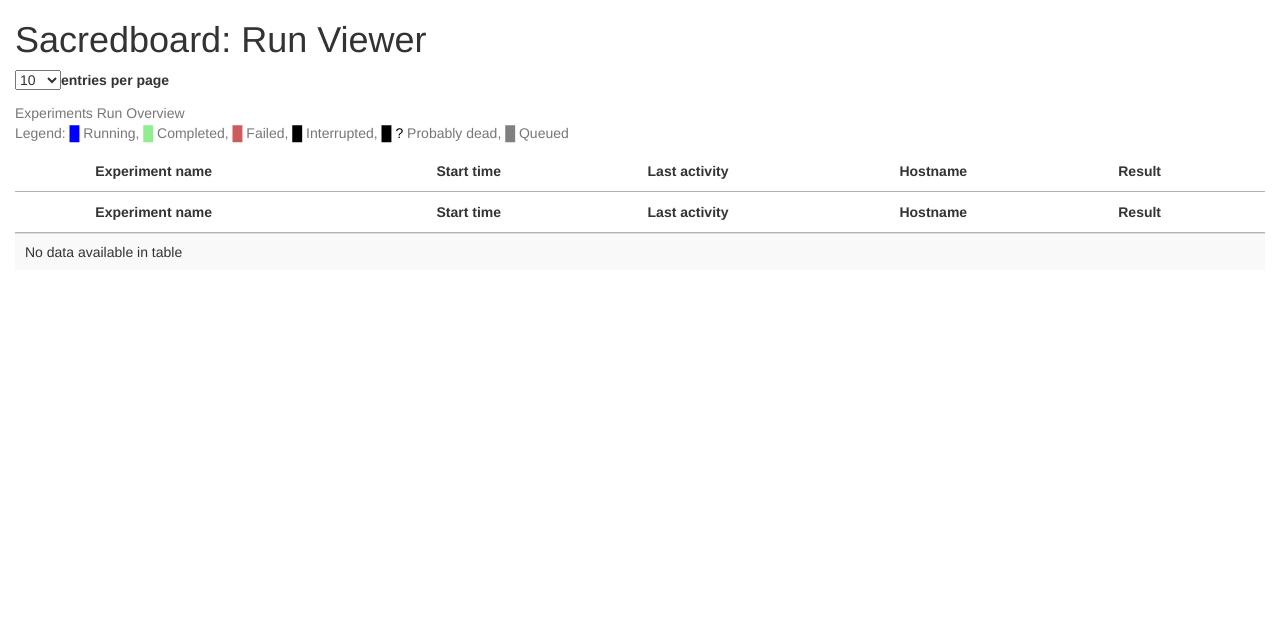
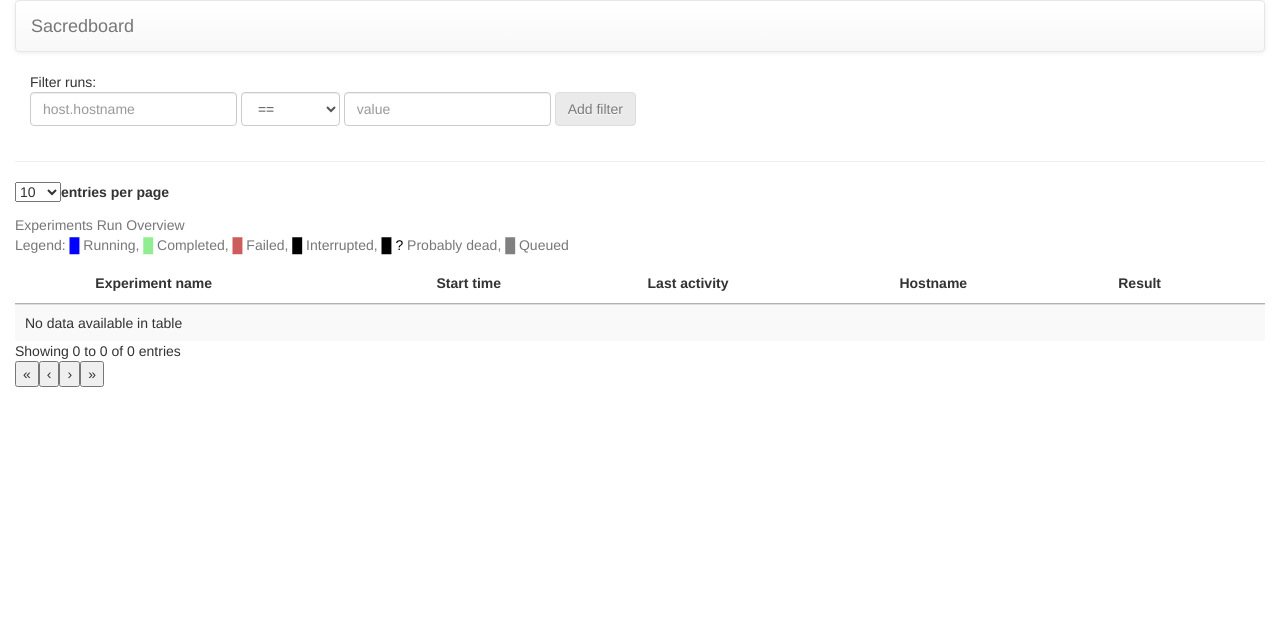
Before and after one commit to chovanecm/sacredboard, a Flask app: page /runs in a window 1280 px wide. Shown: the top 627 px of the page. After the commit the page ends 387 px from the top, so only its background shows below. Run offline with Flask 2, Linux system fonts and the light colour scheme; data that the repository does not hold is empty; parts of the project's set-up code (start-up, migrations or seed data) failed here and were passed over; some libraries are stand-ins or nearby versions.

Commit message:
Create filtering widget
Created a widget that allows specifying key-operator-value conditions.
Uses knockout.js as model–view–viewmodel support

```diff
--- a/sacredboard/static/css/runs.css
+++ b/sacredboard/static/css/runs.css
@@ -57,3 +57,11 @@
 }
 
 /* End-master-detail-view*/
+
+
+/* Query filter */
+.query-filter {
+    display: inline-block;
+    background-color: lightgray;
+    padding: 0.5eM;
+}
--- /dev/null
+++ b/sacredboard/static/js/runs/filters.js
@@ -0,0 +1,25 @@
+/**
+ * Created by Martin on 4. 3. 2017.
+ */
+function QueryFilter(field, operator, value) {
+    this.field = ko.observable(field);
+    this.operator = ko.observable(operator);
+    this.value = ko.observable(value);
+
+    this.clone = function() {
+        return new QueryFilter(this.field(), this.operator(), this.value())
+    }
+}
+
+function QueryFilters() {
+    let self = this;
+    this.filters = ko.observableArray([]);
+    this.operators = ['==', '!=', '<', '<=', '>', '>=', 'contains'];
+
+    self.addFilter = function (filter) {
+        self.filters.push(filter);
+    }
+    self.removeFilter = function () {
+        self.filters.remove(this);
+    }
+}
--- a/sacredboard/templates/runs.html
+++ b/sacredboard/templates/runs.html
@@ -8,8 +8,7 @@
 
     <!-- jQuery -->
     <script
-            src="https://code.jquery.com/jquery-3.1.1.min.js"
-            integrity="sha256-hVVnYaiADRTO2PzUGmuLJr8BLUSjGIZsDYGmIJLv2b8="
+            src="https://code.jquery.com/jquery-3.1.1.min.js" integrity="sha256-hVVnYaiADRTO2PzUGmuLJr8BLUSjGIZsDYGmIJLv2b8="
             crossorigin="anonymous"></script>
 
     <!-- Bootstrap -->
@@ -34,10 +33,22 @@
     <script type="text/javascript"
             src="https://cdn.datatables.net/v/bs/dt-1.10.13/r-2.1.0/sc-1.4.2/datatables.min.js"></script>
 
-    <script type="text/javascript" src="{{url_for('static', filename='js/utils.js')}}"></script>
-    <script type="text/javascript" src="{{url_for('static', filename='js/runs.js')}}"></script>
+    <!-- KnockoutJS -->
+    <script type="text/javascript"
+            src="https://cdnjs.cloudflare.com/ajax/libs/knockout/3.4.1/knockout-min.js"></script>
 
-    <link rel="stylesheet" type="text/css" href="{{url_for('static', filename='css/runs.css')}}"/>
+
+    <script type="text/javascript"
+            src="{{url_for('static', filename='js/utils.js')}}"></script>
+    <script type="text/javascript"
+            src="{{url_for('static', filename='js/runs.js')}}"></script>
+
+    <script type="text/javascript"
+            src="{{url_for('static', filename='js/runs/filters.js')}}"></script>
+
+    <link rel="stylesheet" type="text/css"
+          href="{{url_for('static', filename='css/runs.css')}}"/>
+
 
     <script type="text/javascript">
         $(document).ready(function () {
@@ -49,7 +60,7 @@
                     bFilter: false,
 
                     // Scroller:
-                    scrollY: window.innerHeight / 1.4,
+                    //scrollY: window.innerHeight / 1.4,
                     deferRender: true,
                     scroller: false,
                     serverSide: true,
@@ -62,22 +73,16 @@
                             "defaultContent": ''
                         },
                         {
-                            "data": "experiment_name", "name": "experiment.name",
+                            "data": "experiment_name",
+                            "name": "experiment.name",
                             "render": function (data, type, row) {
                                 return '<span sacred-content="status-icon" sacred-status="' + row.status +
                                     '" sacred-is-alive="' + row.is_alive + '">&block;</span>  ' + data;
                             }
                         },
-                        /*{
-                         "data": "status", "name": "status", "render": function (data, row) {
-                         return data[0];
-                         }
-                         },*/
                         {"data": "start_time", "name": "start_time"},
                         {"data": "heartbeat", "name": "heartbeat"},
-                        /*{"data": "heartbeat_diff", "name": "heartbeat"},*/
                         {"data": "hostname", "name": "hostname"},
-                        /*{"data": "captured_out_last_line", "name": "captured_out", "orderable": false},*/
                         {"data": "result", "name": "result"},
                         {"data": "id", "visible": false}
                     ],
@@ -140,11 +145,78 @@
                 }
             });
         });
+
     </script>
+
+    <script>
+        var viewModel = {
+            queryFilters: new QueryFilters(),
+            filterToAdd: ko.observable(new QueryFilter("", "", "")),
+            addFilter: function () {
+                if (this.filterReadyToAdd()) {
+                    this.queryFilters.addFilter(this.filterToAdd());
+                    this.filterToAdd(this.filterToAdd().clone());
+                }
+            },
+            filterReadyToAdd: function () {
+                return (this.filterToAdd().field() != "" && this.filterToAdd().operator() != "");
+            }
+        };
+        $(document).ready(function () {
+            ko.applyBindings(viewModel);
+        });
+    </script>
+
 </head>
 <body>
 <div class="container-fluid">
-    <h1>Sacredboard: Run Viewer</h1>
+
+    <nav class="navbar navbar-default">
+        <div class="container-fluid">
+            <div class="navbar-header">
+                <a class="navbar-brand" href="#">Sacredboard</a>
+            </div>
+        </div>
+    </nav>
+
+    <div class="row-fluid clearfix">
+        <div class="col-md-12">
+            Filter runs:
+            <form class="form-inline" data-bind="submit: addFilter">
+                <div class="form-group">
+                    <label class="sr-only" for="queryField">Field name</label>
+                    <input type="text" class="form-control" id="queryField" placeholder="host.hostname"
+                           data-bind='value: filterToAdd().field,  valueUpdate: "afterkeydown"'>
+                </div>
+                <div class="form-group">
+                    <label class="sr-only" for="queryOperator">Operator</label>
+                    <select id="queryOperator" class="form-control" data-bind="options: queryFilters.operators,
+                                                                           value: filterToAdd().operator"></select>
+                </div>
+                <div class="form-group">
+                    <label class="sr-only" for="queryValue">Query value</label>
+                    <input type="text" class="form-control" id="queryValue" placeholder="value" data-bind="value: filterToAdd().value,
+                                                                                                       valueUpdate: 'afterkeydown'">
+                </div>
+                <button type="submit" class="btn btn-default" data-bind="enable: filterReadyToAdd()">Add filter</button>
+            </form>
+            <div class="row-fluid clearfix" style="margin-top: 1eM">
+                <div class="col-md-12" data-bind="with: queryFilters">
+                    <div data-bind="foreach: filters">
+                        <div class="query-filter">
+                            <span data-bind="text: field"></span>
+                            <span data-bind="text: operator"></span>
+                            <span data-bind="text: value"></span>
+                            <a href="#" data-bind="click: $parent.removeFilter">[X]</a>
+                        </div>
+                    </div>
+                </div>
+            </div>
+        </div>
+    </div>
+
+    <hr>
+    <div class="row-fluid">
         <table id="runs" class="table table-striped table-hover">
             <caption>Experiments Run Overview<br>
                 Legend: <span class="run-alive">&block;</span> Running,
@@ -174,5 +246,6 @@
             </tbody>
         </table>
     </div>
+</div>
 </body>
 </html>
```
Also changed, not shown: sacredboard/static/js/runs.js (line endings or trailing spaces). Lines whose indentation alone changed are shown as unchanged.
